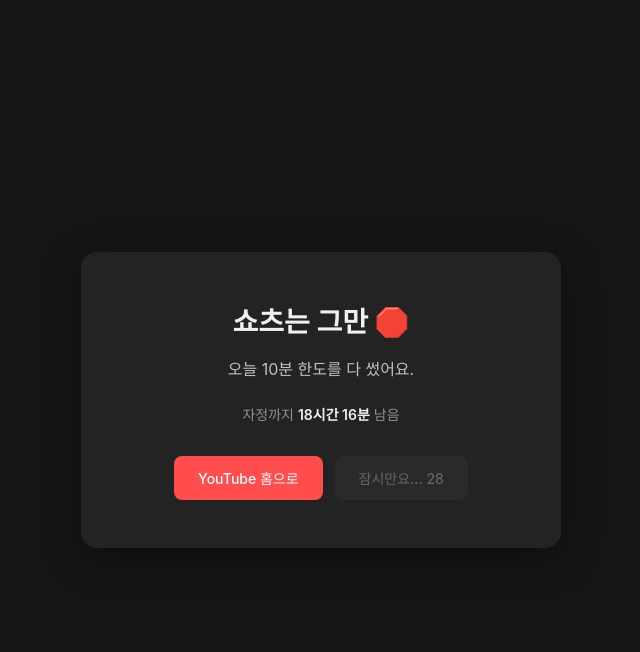
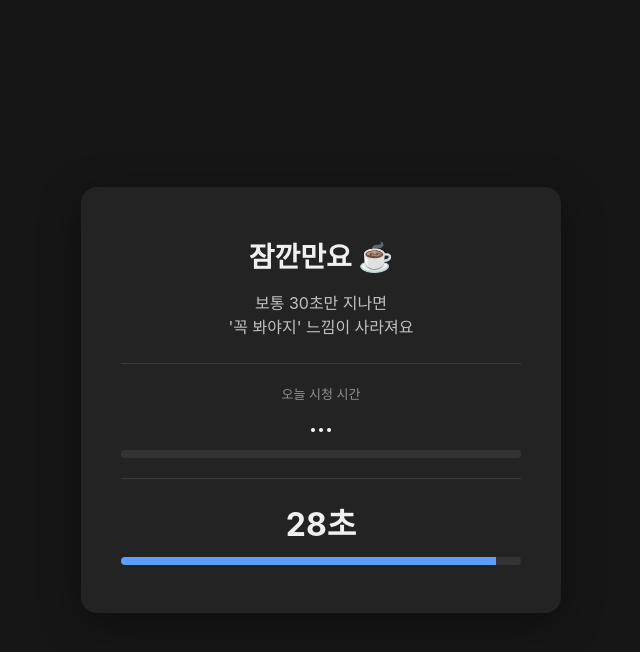
Before and after one commit to dhkd3213/shorts-blocker, a browser extension: page src/blocked.html in a window 1280 px wide. Both pictures are taken after a click on the button "10분만 더 보기". Shown: the whole page, without its empty margins (319-959 px from the left). Drawn offline with Linux system fonts and the light colour scheme.

Commit message:
feat: block-page wait card with usage data and softer confirm copy

```diff
--- a/src/blocked.css
+++ b/src/blocked.css
@@ -21,62 +21,30 @@ body {
   box-shadow: 0 10px 40px rgba(0, 0, 0, 0.4);
 }
 
-.title {
-  font-size: 28px;
-  margin-bottom: 16px;
+.title { font-size: 28px; margin-bottom: 16px; }
+.sub { font-size: 16px; color: #c0c0c0; margin-bottom: 24px; line-height: 1.5; }
+.countdown { font-size: 14px; color: #909090; margin-bottom: 32px; }
+#time-left { color: #f0f0f0; font-weight: 600; }
+
+.actions { display: flex; gap: 12px; justify-content: center; flex-wrap: wrap; }
+.btn {
+  padding: 12px 24px; border: none; border-radius: 8px;
+  font-size: 14px; font-weight: 500; cursor: pointer;
+  text-decoration: none; font-family: inherit; transition: opacity 0.15s ease;
 }
+.btn:hover { opacity: 0.85; }
+.btn.primary { background: #ff4d4d; color: white; }
+.btn.secondary { background: #3a3a3a; color: #d0d0d0; }
+.btn:disabled { background: #2a2a2a; color: #666; cursor: not-allowed; opacity: 1; }
 
-.sub {
-  font-size: 16px;
-  color: #c0c0c0;
-  margin-bottom: 24px;
-}
+/* Wait card */
+.divider { height: 1px; background: #3a3a3a; margin: 20px 0; }
+.usage-label { font-size: 13px; color: #909090; margin-bottom: 6px; }
+.usage-value { font-size: 24px; font-weight: 700; margin-bottom: 12px; }
+.wait-count { font-size: 32px; font-weight: 700; margin-bottom: 12px; }
+.bar { height: 8px; background: #333; border-radius: 999px; overflow: hidden; }
+.bar-fill { height: 100%; width: 0%; background: #ff4d4d; transition: width 0.3s ease; }
+.countdown-fill { background: #5c9eff; transition: width 1s linear; }
+#wait-continue { margin-top: 24px; }
 
-.countdown {
-  font-size: 14px;
-  color: #909090;
-  margin-bottom: 32px;
-}
-
-#time-left {
-  color: #f0f0f0;
-  font-weight: 600;
-}
-
-.actions {
-  display: flex;
-  gap: 12px;
-  justify-content: center;
-  flex-wrap: wrap;
-}
-
-.btn {
-  padding: 12px 24px;
-  border: none;
-  border-radius: 8px;
-  font-size: 14px;
-  font-weight: 500;
-  cursor: pointer;
-  text-decoration: none;
-  font-family: inherit;
-  transition: opacity 0.15s ease;
-}
-
-.btn:hover { opacity: 0.85; }
-
-.btn.primary {
-  background: #ff4d4d;
-  color: white;
-}
-
-.btn.secondary {
-  background: #3a3a3a;
-  color: #d0d0d0;
-}
-
-.btn:disabled {
-  background: #2a2a2a;
-  color: #666;
-  cursor: not-allowed;
-  opacity: 1;
-}
+.hidden { display: none !important; }
--- a/src/blocked.html
+++ b/src/blocked.html
@@ -7,19 +7,29 @@
   <link rel="stylesheet" href="blocked.css" />
 </head>
 <body>
-  <main class="card">
+  <main id="block-card" class="card">
     <h1 class="title">쇼츠는 그만 🛑</h1>
-    <p class="sub">오늘 10분 한도를 다 썼어요.</p>
-    <p class="countdown">
-      자정까지 <span id="time-left">계산 중…</span> 남음
-    </p>
+    <p class="sub">오늘 한도를 다 썼어요.</p>
+    <p class="countdown">자정까지 <span id="time-left">계산 중…</span> 남음</p>
     <div class="actions">
       <a href="https://www.youtube.com" class="btn primary">YouTube 홈으로</a>
-      <button id="bypass-btn" class="btn secondary" type="button">
-        10분만 더 보기
-      </button>
+      <button id="bypass-btn" class="btn secondary" type="button">10분만 더 보기</button>
     </div>
   </main>
+
+  <main id="wait-card" class="card hidden">
+    <h1 class="title">잠깐만요 ☕</h1>
+    <p class="sub">보통 30초만 지나면<br>'꼭 봐야지' 느낌이 사라져요</p>
+    <div class="divider"></div>
+    <p class="usage-label">오늘 시청 시간</p>
+    <p class="usage-value" id="wait-usage">…</p>
+    <div class="bar"><div id="wait-usage-bar" class="bar-fill"></div></div>
+    <div class="divider"></div>
+    <p class="wait-count"><span id="wait-seconds">30</span>초</p>
+    <div class="bar"><div id="wait-progress" class="bar-fill countdown-fill"></div></div>
+    <button id="wait-continue" class="btn secondary hidden" type="button">계속하기</button>
+  </main>
+
   <script src="blocked.js"></script>
 </body>
 </html>
--- a/src/blocked.js
+++ b/src/blocked.js
@@ -1,4 +1,21 @@
 const BYPASS_COUNTDOWN_S = 30;
+
+function fmtDuration(ms) {
+  const totalSec = Math.floor(ms / 1000);
+  const m = Math.floor(totalSec / 60);
+  const s = totalSec % 60;
+  return m === 0 ? `${s}초` : `${m}분 ${s}초`;
+}
+
+let statusData = null;
+
+async function loadStatus() {
+  try {
+    statusData = await chrome.runtime.sendMessage({ type: 'getStatus' });
+  } catch {
+    statusData = null;
+  }
+}
 
 function updateMidnightCountdown() {
   const now = new Date();
@@ -11,31 +28,44 @@ function updateMidnightCountdown() {
   if (el) el.textContent = `${hours}시간 ${minutes}분`;
 }
 
-updateMidnightCountdown();
-setInterval(updateMidnightCountdown, 30000);
+const blockCard = document.getElementById('block-card');
+const waitCard = document.getElementById('wait-card');
+const bypassBtn = document.getElementById('bypass-btn');
+const continueBtn = document.getElementById('wait-continue');
 
-const bypassBtn = document.getElementById('bypass-btn');
+function startWait() {
+  if (statusData?.ok) {
+    document.getElementById('wait-usage').textContent = fmtDuration(statusData.todayUsageMs);
+    const pct = statusData.dailyLimitMs > 0 ? (statusData.todayUsageMs / statusData.dailyLimitMs) * 100 : 0;
+    document.getElementById('wait-usage-bar').style.width = Math.min(100, pct) + '%';
+  }
+  blockCard.classList.add('hidden');
+  waitCard.classList.remove('hidden');
 
-function startCountdown() {
-  bypassBtn.disabled = true;
   let remaining = BYPASS_COUNTDOWN_S;
-  bypassBtn.textContent = `잠시만요… ${remaining}`;
+  const secEl = document.getElementById('wait-seconds');
+  const progEl = document.getElementById('wait-progress');
+  secEl.textContent = remaining;
+  progEl.style.width = '100%';
+
   const interval = setInterval(() => {
     remaining -= 1;
-    if (remaining > 0) {
-      bypassBtn.textContent = `잠시만요… ${remaining}`;
-    } else {
+    secEl.textContent = Math.max(0, remaining);
+    progEl.style.width = (Math.max(0, remaining) / BYPASS_COUNTDOWN_S * 100) + '%';
+    if (remaining <= 0) {
       clearInterval(interval);
-      bypassBtn.disabled = false;
-      bypassBtn.textContent = '정말 보시겠어요?';
-      bypassBtn.onclick = confirmBypass;
+      continueBtn.classList.remove('hidden');
     }
   }, 1000);
 }
 
 async function confirmBypass() {
-  if (!confirm('정말 더 보고 싶어요?')) return;
-  if (!confirm('후회 안 할 자신 있어요?')) return;
+  const usageStr = statusData?.ok ? fmtDuration(statusData.todayUsageMs) : '';
+  const firstMsg = usageStr
+    ? `오늘 이미 ${usageStr} 봤는데, 정말 더 보시겠어요?`
+    : '정말 더 보시겠어요?';
+  if (!confirm(firstMsg)) { location.reload(); return; }
+  if (!confirm('후회 안 할 자신 있어요?')) { location.reload(); return; }
   const res = await chrome.runtime.sendMessage({ type: 'bypass' });
   if (res?.ok) {
     location.href = 'https://www.youtube.com/shorts';
@@ -44,4 +74,11 @@ async function confirmBypass() {
   }
 }
 
-bypassBtn.onclick = startCountdown;
+bypassBtn.addEventListener('click', startWait);
+continueBtn.addEventListener('click', confirmBypass);
+
+(async () => {
+  await loadStatus();
+  updateMidnightCountdown();
+  setInterval(updateMidnightCountdown, 30000);
+})();
```
